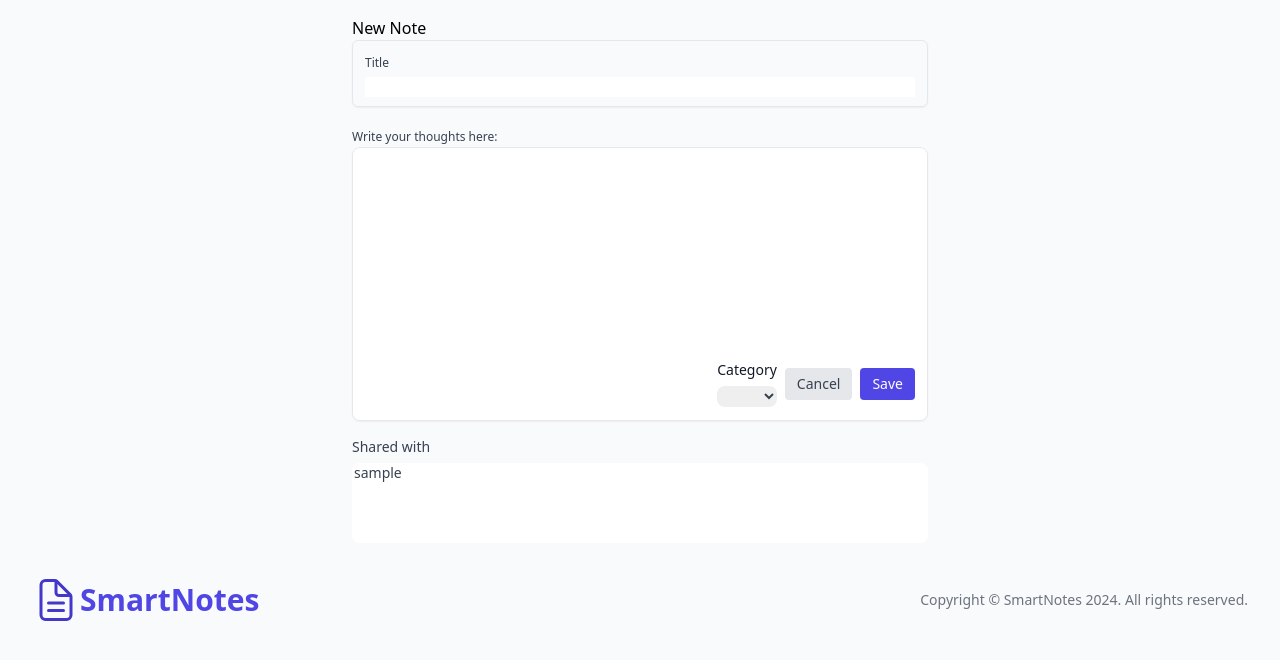
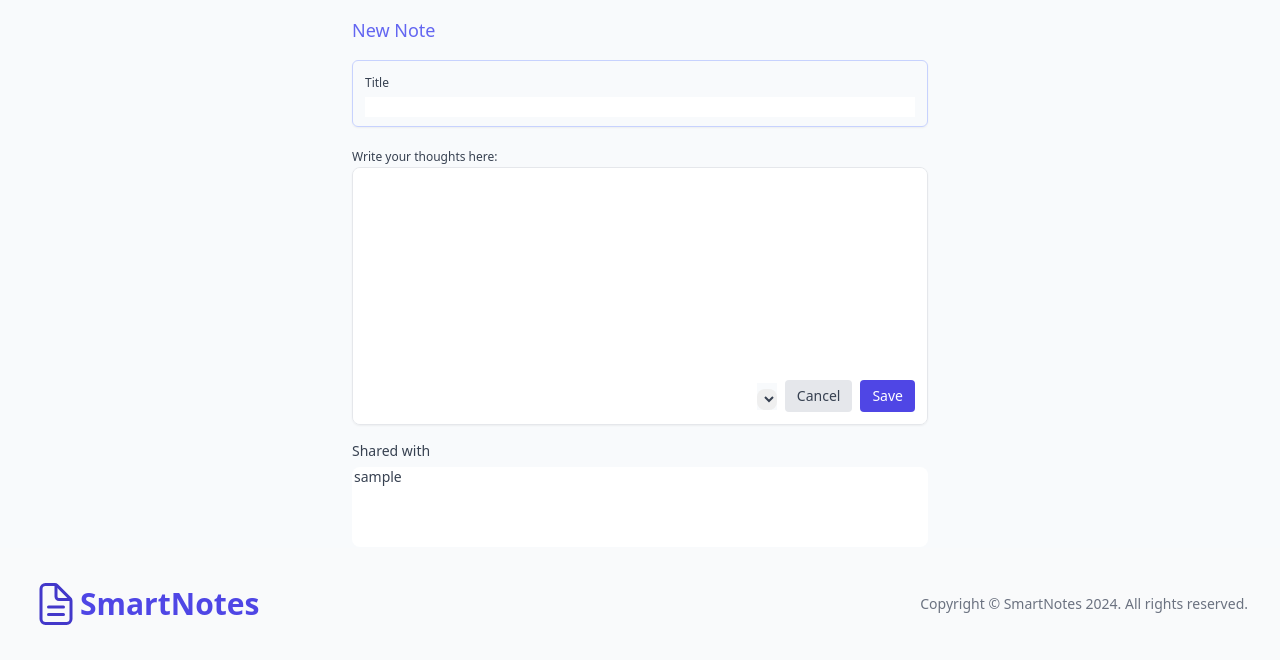
Before and after one commit to majortank/smartnotes, a Django app: page /smart/notes/new in a window 1280 px wide. Shown: the part 158-818 px from the top of the page. Before the commit the page ends 779 px from the top, so only its background shows below. Run offline with Django 5.2, Linux system fonts and the light colour scheme; the visitor is signed in with stand-in values (Sample User, id 1); data comes from the database, SQL or seed files in the repository; data that the repository does not hold is empty; style sheets or scripts are compiled from the project's sources; some libraries are stand-ins or nearby versions.

Commit message:
Few touch ups

```diff
--- a/home/templates/home/welcome.html
+++ b/home/templates/home/welcome.html
@@ -4,7 +4,7 @@
 
 {% block content %}
   <!-- Hero -->
-  <section class="text-gray-600 body-font">
+  <section class="text-gray-600 body-font mx-20">
     <div class="container mx-auto flex px-5 py-24 md:flex-row flex-col items-center">
       <div class="lg:flex-grow md:w-1/2 lg:pr-24 md:pr-16 flex flex-col md:items-start md:text-left mb-16 md:mb-0 items-center text-center">
         <h1 class="title-font sm:text-4xl text-3xl mb-4 font-medium text-gray-900">Empower Your Ideas: Introducing SmartNotes
--- a/notes/templates/notes/notes_form.html
+++ b/notes/templates/notes/notes_form.html
@@ -2,12 +2,12 @@
 
 {% block content %}
   <div class="mx-auto max-w-xl">
-    <h2 class='form-h2'>New Note</h2>
+    <h2 class='text-lg text-indigo-500 mb-4'>New Note</h2>
   <form method="post">
     {% csrf_token %}
     <label
         for="NoteTitle"
-        class="block overflow-hidden rounded-md border border-gray-200 px-3 py-2 shadow-sm focus-within:border-blue-600 focus-within:ring-1 focus-within:ring-blue-600"
+        class="block overflow-hidden rounded-md border border-indigo-200 px-3 py-2 shadow-sm focus-within:border-indigo-600 focus-within:ring-1 focus-within:ring-indigo-600"
       >
         <span class="text-xs font-medium text-gray-700"> {{ form.title.label}} </span>
         {{ form.title }}
@@ -17,15 +17,15 @@
         <label for="OrderNotes" class="text-xs font-medium text-gray-700">{{ form.text.label }}</label>
 
         <div
-          class="overflow-hidden rounded-lg border border-gray-200 shadow-sm focus-within:border-blue-600 focus-within:ring-1 focus-within:ring-blue-600"
+          class="overflow-hidden rounded-lg border border-gray-200 shadow-sm focus-within:border-indigo-600 focus-within:ring-1 focus-within:ring-indigo-600"
         >
 
           {{ form.text }}
 
           <div class="flex items-center justify-end gap-2 bg-white p-3">
             <!-- -->
-            <div>
-              <label for="HeadlineAct" class="block text-sm font-medium text-gray-900"> {{ form.category.label }} </label>
+            <div class=" flex flex-row justify-end items-center bg-slate-50">
+              <!-- <label for="HeadlineAct" class="text-sm font-medium text-gray-900"> {{ form.category.label }} </label> -->
 
               {{ form.category }}
             </div>
--- a/smartnotes/settings.py
+++ b/smartnotes/settings.py
@@ -29,7 +29,7 @@ SECRET_KEY = 'django-insecure-ck)+_xhais35nkl&s98m95g-=wgd4pn2*f0ngdp=sr+8%ec79t
 DEBUG = True
 
 ALLOWED_HOSTS = ['10.10.15.1','localhost', 'smartnotes.local']
-CSRF_TRUSTED_ORIGINS = ['https://localhost:8000','https://localhost:8800','https://legendary-space-guacamole-q9r55wr954wcxr9j-8000.app.github.dev']
+CSRF_TRUSTED_ORIGINS = ['https://localhost:8000','https://localhost:8080','https://legendary-space-guacamole-q9r55wr954wcxr9j-8000.app.github.dev']
 
 # Application definition
 
```
Also changed, not shown: notes/templates/notes/notes_list.html (+10 -10 lines).
